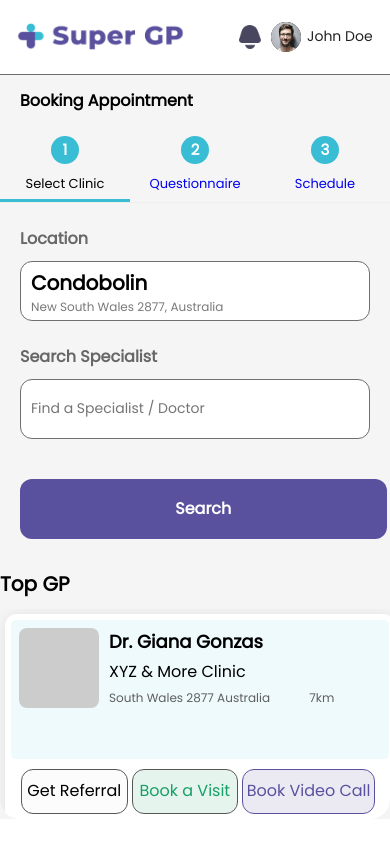
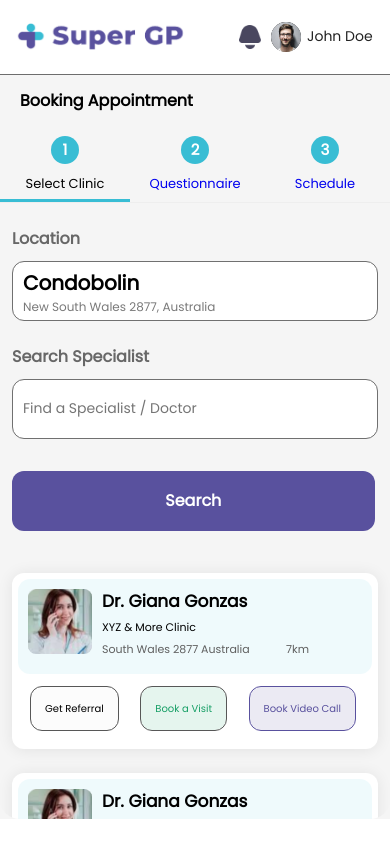
Before and after one commit to Ranjan054/gp-flow-ui, a plain HTML site: page page4.html in a window 390 px wide. Drawn offline with Linux system fonts and the light colour scheme.

Commit message:
desktop to responsive ui

```diff
--- a/index.css
+++ b/index.css
@@ -590,7 +590,7 @@ li:hover {
 }
 
 ::-webkit-scrollbar {
-  width: 10px;
+  width: 8px;
   background-color: #f5f5f5;
 }
 
@@ -4432,4 +4432,77 @@ body {
     margin-top: 4px;
   }
 
-}
+  .gp_title {
+    display: none;
+  }
+
+  .clinic_container {
+    display: none;
+  }
+
+  .input_container {
+    padding: 0 12px;
+  }
+
+  .xs-px-12 {
+    padding-left: 12px;
+    padding-right: 12px;
+  }
+
+  .search-button {
+    margin: 12px 12px 0;
+    width: 93%;
+  }
+
+  .card {
+    margin: 12px;
+    height: auto;
+    min-height: 161px;
+  }
+
+  .small-image {
+    width: 64px;
+    height: 64px;
+  }
+
+  .small-image img {
+    border-radius: 8px;
+  }
+
+  .title {
+    font-size: 17px;
+  }
+
+  .click-name {
+    font-size: 11px;
+  }
+
+  .direction {
+    font-size: 11px;
+  }
+
+  .left-section {
+    height: auto;
+    min-height: 95px;
+    padding: 10px;
+    border-radius: 12px;
+  }
+
+  .right-section {
+    padding: 12px;
+  }
+
+  .right-section button {
+    font-size: 10px;
+  }
+
+  .right-section a {
+    font-size: 10px;
+  }
+
+  .button1, .button2, .button3 {
+    width: fit-content;
+    padding: 9px 14px;
+  }
+
+}
--- a/page4.html
+++ b/page4.html
@@ -3,11 +3,8 @@
     <head>
         <meta name="viewport" content="width=device-width, initial-scale=1">
         <title>Header Example</title>
-    <link rel="stylesheet" href="index.css" />
-    <link
-      href="https://fonts.googleapis.com/css?family=Poppins"
-      rel="stylesheet"
-    />
+        <link rel="stylesheet" href="index.css">
+        <link href="https://fonts.googleapis.com/css?family=Poppins" rel="stylesheet">
     </head>
     <body>
         <div class="container">
@@ -15,17 +12,16 @@
             <header>
                 <div class="header_col">
                     <div class="super_logo">
-            <img class="site_logo" src="./assets/logo.png" />
+                        <img class="site_logo" src="./assets/logo.png">
                     </div>
                     <div class="user_details">
                         <div class="notifications">
-              <img src="./assets/bell-notification.png" />
+                            <img src="./assets/bell-notification.png">
                         </div>
                         <div class="login_user">
                             <div class="circle">
                                 <img src="./assets/images/chat-profile.png" alt="profile">
                             </div>
-
                             <h4 class="user_name_txt">John Doe</h4>
                         </div>
                     </div>
@@ -58,7 +54,7 @@
                                         <div class="tab_circle">
                                             <div class="step-count">2</div>
                                         </div>
-                    <a class="tab_title" href="page6.html"> Questionnaire </a>
+                                        <a class="tab_title" href="page6.html"> Questionnaire</a>
                                     </div>
                                 </div>
                                 <div class="tab">
@@ -71,7 +67,6 @@
                                 </div>
                             </div>
                         </div>
-
                         <!-- SEARCH BOX -->
                         <div class="search-container">
                             <div class="input_container">
@@ -81,23 +76,22 @@
                                     <p class="search-country">New South Wales 2877, Australia</p>
                                 </div>
                             </div>
-              <div class="pd-15">
+                            <div class="pd-15 xs-px-12">
                                 <h2 class="sub-title">Search Specialist</h2>
                                 <input placeholder="Find a Specialist / Doctor" class="search-box2">
-                  <!-- <h4 class="search_title"></h4> -->
-                </input>
+                                <!-- <h4 class="search_title"></h4> --></input>
                             </div>
                             <button class="search-button">Search</button>
                         </div>
-
                         <!-- CARD -->
                         <div class="top_gp">
                             <div class="gp_call">
                                 <h1 class="gp_title">Top GP</h1>
                                 <div class="parent_card_container">
+
                                     <div class="card">
                                         <div class="left-section">
-                      <div class="small-image"></div>
+                                            <div class="small-image"><img src="./assets/images/doctor-img.png" alt="profile"></div>
                                             <div class="doc_details">
                                                 <h2 class="title">Dr. Giana Gonzas</h2>
                                                 <p class="click-name">XYZ & More Clinic</p>
@@ -115,9 +109,10 @@
                                             <!-- </div> -->
                                         </div>
                                     </div>
+
                                     <div class="card">
                                         <div class="left-section">
-                      <div class="small-image"></div>
+                                            <div class="small-image"><img src="./assets/images/doctor-img.png" alt="profile"></div>
                                             <div class="doc_details">
                                                 <h2 class="title">Dr. Giana Gonzas</h2>
                                                 <p class="click-name">XYZ & More Clinic</p>
@@ -135,9 +130,10 @@
                                             <!-- </div> -->
                                         </div>
                                     </div>
+
                                     <div class="card">
                                         <div class="left-section">
-                      <div class="small-image"></div>
+                                            <div class="small-image"><img src="./assets/images/doctor-img.png" alt="profile"></div>
                                             <div class="doc_details">
                                                 <h2 class="title">Dr. Giana Gonzas</h2>
                                                 <p class="click-name">XYZ & More Clinic</p>
@@ -155,9 +151,10 @@
                                             <!-- </div> -->
                                         </div>
                                     </div>
+
                                     <div class="card">
                                         <div class="left-section">
-                      <div class="small-image"></div>
+                                            <div class="small-image"><img src="./assets/images/doctor-img.png" alt="profile"></div>
                                             <div class="doc_details">
                                                 <h2 class="title">Dr. Giana Gonzas</h2>
                                                 <p class="click-name">XYZ & More Clinic</p>
@@ -175,6 +172,7 @@
                                             <!-- </div> -->
                                         </div>
                                     </div>
+
                                 </div>
                             </div>
                         </div>
@@ -182,51 +180,32 @@
                         <div class="clinic_container">
                             <h1 class="click_title">Clinic</h1>
                             <div class="clinic_content">
-                <div
-                  class="card-clinic"
-                  onclick="navigateToPage('page-5.html')"
-                >
+                                <div class="card-clinic" onclick="navigateToPage('page-5.html')">
                                     <div class="first-section"></div>
                                     <div class="second-section">
                                         <h4 class="title">Text</h4>
-                    <img
-                      src="image.jpg"
-                      alt="Navigate"
-                      class="navigate-image"
-                    />
+                                        <img src="image.jpg" alt="Navigate" class="navigate-image">
                                     </div>
                                 </div>
                                 <div class="card-clinic">
                                     <div class="first-section"></div>
                                     <div class="second-section">
                                         <h4 class="title">Text</h4>
-                    <img
-                      src="image.jpg"
-                      alt="Navigate"
-                      class="navigate-image"
-                    />
+                                        <img src="image.jpg" alt="Navigate" class="navigate-image">
                                     </div>
                                 </div>
                                 <div class="card-clinic">
                                     <div class="first-section"></div>
                                     <div class="second-section">
                                         <h4 class="title">Text</h4>
-                    <img
-                      src="image.jpg"
-                      alt="Navigate"
-                      class="navigate-image"
-                    />
+                                        <img src="image.jpg" alt="Navigate" class="navigate-image">
                                     </div>
                                 </div>
                                 <div class="card-clinic">
                                     <div class="first-section"></div>
                                     <div class="second-section">
                                         <h4 class="title">Text</h4>
-                    <img
-                      src="image.jpg"
-                      alt="Navigate"
-                      class="navigate-image"
-                    />
+                                        <img src="image.jpg" alt="Navigate" class="navigate-image">
                                     </div>
                                 </div>
                             </div>
@@ -283,6 +262,5 @@
     function navigateToPage(pageURL) {
       window.location.href = pageURL;
     }
-
     </script>
 </html>
```
Also changed, not shown: assets/images/doctor-img.png (added). Lines whose indentation alone changed are shown as unchanged.
